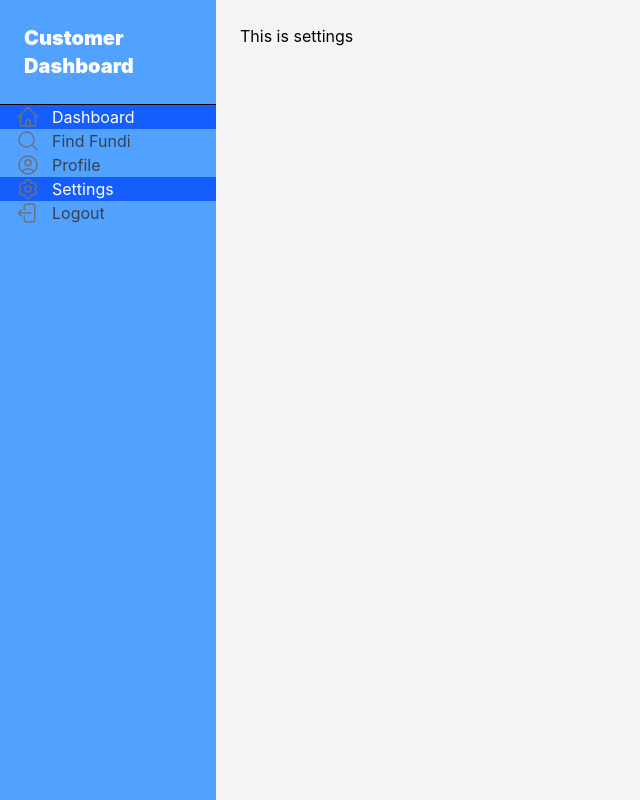
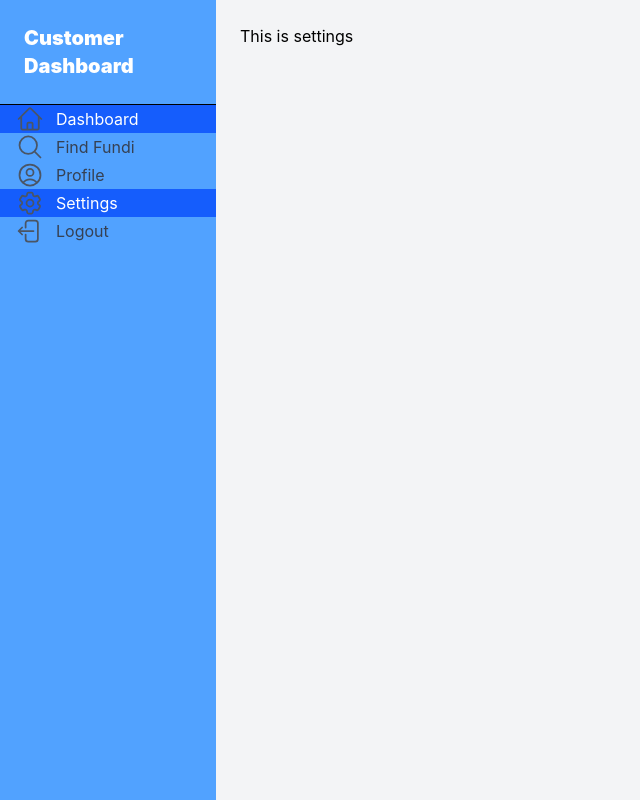
Before and after one commit to rollingsmajiwa/EmergencyFundi, a React (Vite) app: page /dashboard/settings in a window 1280 px wide. Shown: the whole page, without its empty margins (0-640 px from the left). Built offline with nearby package versions, Linux system fonts and the light colour scheme; sample sign-in values are in the browser's storage.

Commit message:
Style: add margin botton on search input

```diff
--- a/src/dashboardsLayout/Categories.jsx
+++ b/src/dashboardsLayout/Categories.jsx
@@ -46,7 +46,7 @@ function Categories() {
   return (
     <>
       <h1 className='text-2xl font-black'>Find Fundi</h1>
-      <input className='w-full p-3 border rounded-lg text-sm focus:outline-none' type="text" placeholder='Search by name, loaction or trade (eg, plumber)' value={search} onChange={(e)=> setSearch(e.target.value)} />
+      <input className='w-full p-3 border rounded-lg mb-2.5 text-sm focus:outline-none' type="text" placeholder='Search by name, loaction or trade (eg, plumber)' value={search} onChange={(e)=> setSearch(e.target.value)} />
       {!loading && !error && (
         <div className='grid grid-cols-1 sm:grid-cols-2 lg:grid-cols-3 gap-4'>{filteredFundis.length === 0 ? (<p className='text-gray-600 text-md col-span-full'>No Fundis Found</p>) : (
           filteredFundis.map((f)=> (<div key={f.id} className='p-4 border rounded-lg bg-white flex flex-col justify-between'><div>
--- /dev/null
+++ b/src/dashboardsLayout/FindFundi.jsx
@@ -0,0 +1,11 @@
+import React from 'react'
+
+function FindFundi() {
+  return (
+    <div>
+      <h1>Find Fundi</h1>
+    </div>
+  )
+}
+
+export default FindFundi
--- a/src/dashboardsLayout/Sidebar.jsx
+++ b/src/dashboardsLayout/Sidebar.jsx
@@ -44,9 +44,9 @@ function Sidebar() {
                 const Icon = item.icon;
                 return (
                     <NavLink
-                    className="flex items-center gap-3 py-4 transition"
+                    className="flex items-center gap-4 py-4 transition"
                     key={item.name} to={item.path} className={({isActive})=>`flex items-center gap-3 px-4 ${isActive ? 'bg-blue-600 text-white' : 'text-gray-700'}`}>
-                        <Icon className="w-6 h-6 text-gray-500" />
+                        <Icon className="w-7 h-7 text-gray-600" />
                         {item.name}
                     </NavLink>
                 )
```
